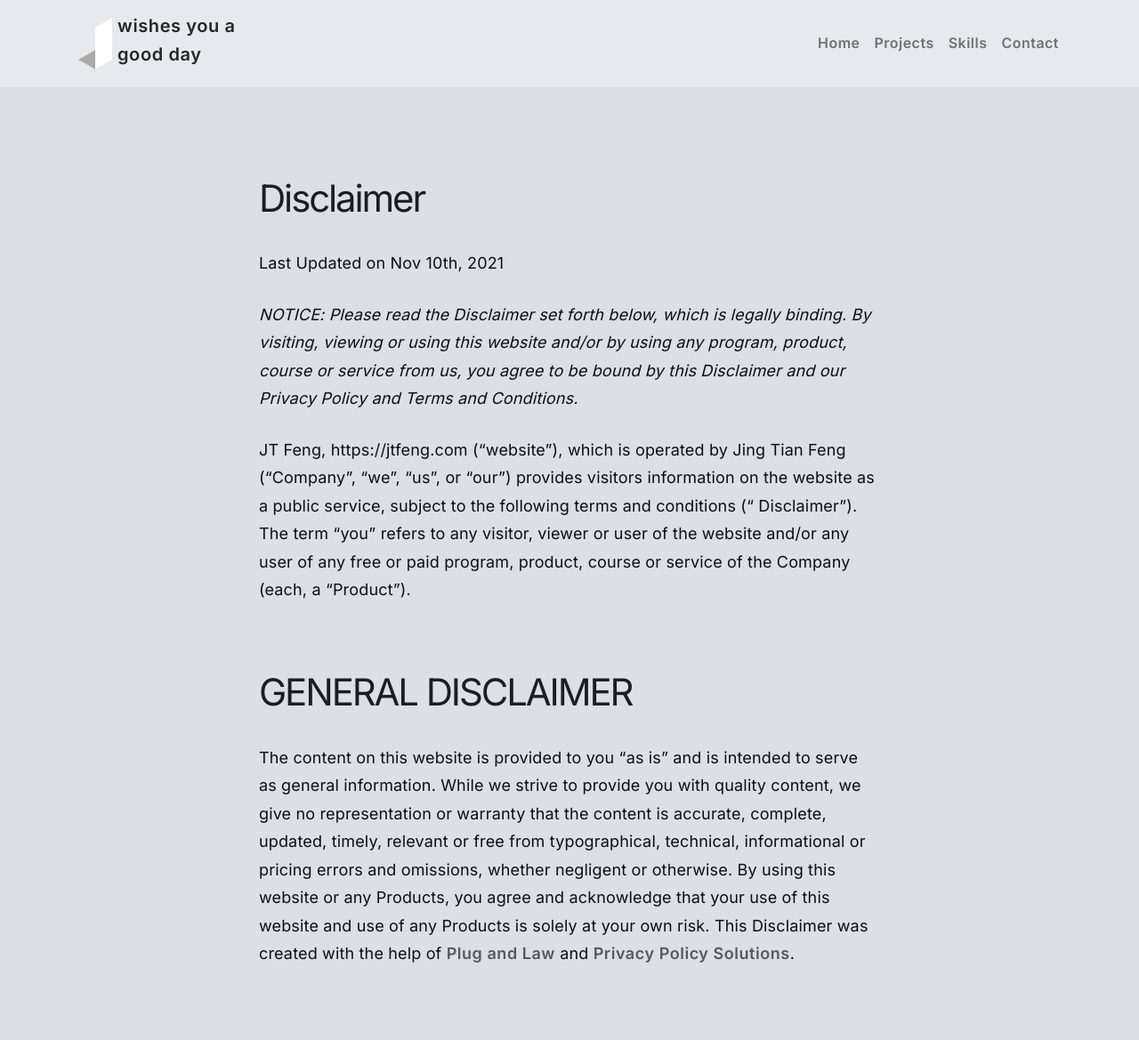
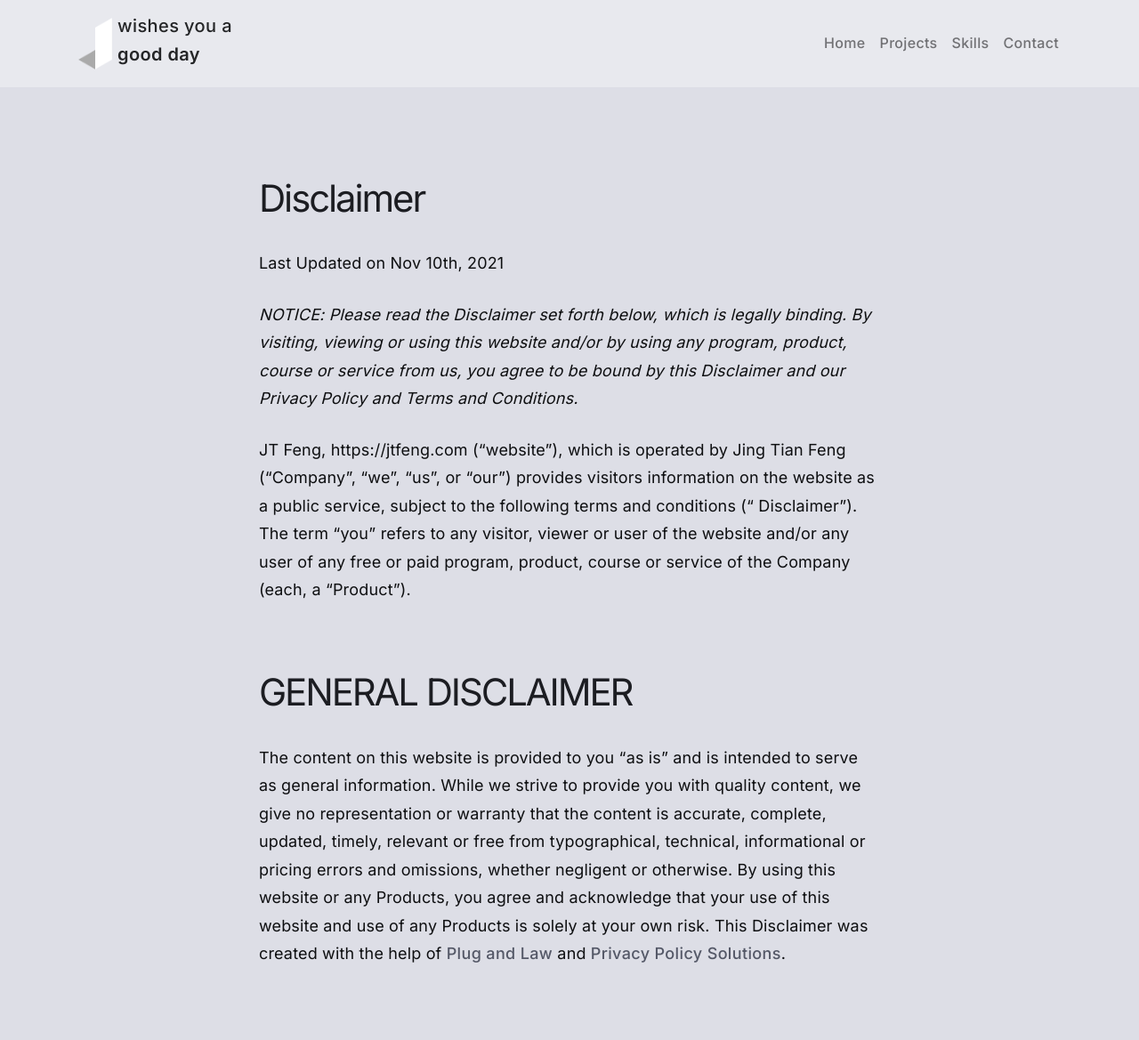
Before and after one commit to jingtianfeng/jtfeng-personal-1, a Jekyll site: the page built from disclaimer.md, in a window 1280 px wide. Shown: the top 1169 px of the page at 89% size. Built offline with Jekyll 4.4.1, drawn with Linux system fonts in a browser that asks for light colours.

Commit message:
Update styles: add $btn-*, tweak $link-font-weight and $link-letter-spacing

```diff
--- a/assets/css/styles.scss
+++ b/assets/css/styles.scss
@@ -127,11 +127,11 @@
 $display-line-height: map-get($spacer-ratio-map, 3);
 // ---------------------------------------------------------------------------------
 $link-color: $text-muted;
-$link-font-weight: $font-weight-bold;
+$link-font-weight: $font-weight-normal + 100;
 $link-decoration: none;
 $link-hover-color: $body-color;
 $link-hover-decoration: none;
-$link-letter-spacing: 0.03em;
+$link-letter-spacing: $letter-spacing-base + 0.01em;
 $link-shade-percentage: 0;
 // ---------------------------------------------------------------------------------
 $paragraph-margin-bottom: map-get($spacers, 4);
@@ -151,6 +151,9 @@
 $input-btn-line-height: 1;
 $input-btn-padding-x: map-get($spacers, 3);
 $input-btn-padding-y: map-get($spacers, 2);
+// ---------------------------------------------------------------------------------
+$btn-white-space: nowrap;
+$btn-font-weight: $link-font-weight;
 // ---------------------------------------------------------------------------------
 $letter-spacings: (
         1: 0.01em,
```
